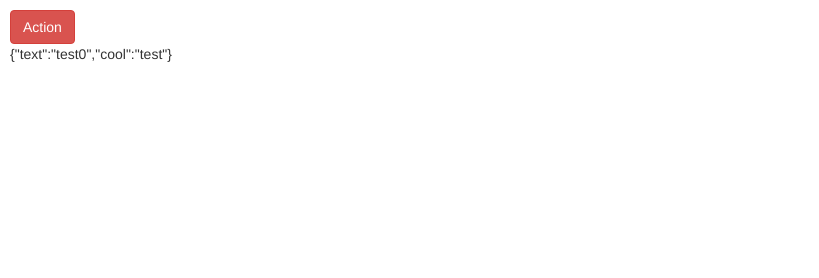
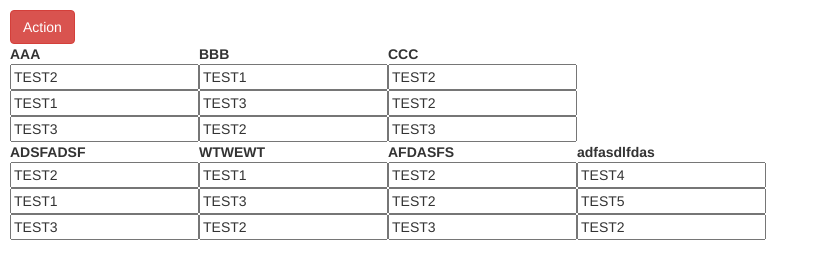
Before and after one commit to Jun2theizzle/AngularTable, a plain HTML site: page NGTable/Index.html in a window 1280 px wide. Shown: the whole page, without its empty margins (0-819 px from the left). Drawn offline with nearby package versions, Linux system fonts and the light colour scheme.

Commit message:
Hard Part done....

```diff
--- a/Index.html
+++ b/NGTable/Index.html
@@ -4,11 +4,11 @@
   <title>My Angular Table</title>
   <script src="https://cdnjs.cloudflare.com/ajax/libs/jquery/2.1.4/jquery.min.js"></script>
   <script src="https://ajax.googleapis.com/ajax/libs/angularjs/1.3.14/angular.min.js"></script>
-  <script src="ui-bootstrap.min.js"></script>
-  <script src="ngApp.js"></script>
+  <script src="js/ui-bootstrap.min.js"></script>
+  <script src="js/ngApp.js"></script>
 
   <link rel="stylesheet" href="https://maxcdn.bootstrapcdn.com/bootstrap/3.3.5/css/bootstrap.min.css" />
-  <link rel="stylesheet" href="style.css" />
+  <link rel="stylesheet" href="styles/style.css" />
 
   <script type="text/javascript">
   $(document).ready(function() {
@@ -19,7 +19,9 @@
 <body ng-app="TableApp">
    <div ng-controller="TableController">
     <button id="testBtn" ng-click="myAlert()" type="button" class="btn btn-danger">Action</button>
-    <div test-directive awesome="test"></div>
+    <div awesome-table awesome-list="List1"></div>
+    <div awesome-table awesome-list="List2"></div>
+
   </div>
 </body>
 <script type="text/template" id="row.html">
--- /dev/null
+++ b/NGTable/js/ngApp.js
@@ -0,0 +1,129 @@
+var app = angular.module('TableApp', [] );
+
+app.run(function ($templateCache) {
+	// <script type="text/ng-template"> ... is preferred, but VS 2012 doesn't give intellisense there
+	angular.element('script[type="text/template"]').each(function(idx, el) {
+		$templateCache.put(el.id, el.innerHTML);
+	});
+});
+
+app.directive('myDirective', function ($compile) {
+	return {
+		restrict: 'A',
+		link: function (scope, element, attrs) {
+			element.html(($('<div id="test" ng-repeat="item in List1" />')));
+			$('#test').append($('<span class="Awesome" ng-bind="item"></span>'));
+			$compile($('#test'))(scope);
+		},
+	};
+});
+
+
+
+app.directive('testDirective', function ($compile) {
+	function MakeTable() {
+		var template = "";
+		template += "{{ awesome }}";
+
+		return template;
+	};
+
+	return {
+		restrict: 'A',
+		scope: {
+			awesome : '='
+		},
+		link: function (scope, element, attrs) {
+			scope.awesome.cool = "test";
+		},
+		template: $('<div id="test" ng-repeat="item in List1" />')
+	};
+});
+
+app.directive('awesomeTable', function ($compile) {
+	function MakeTable(DataList, DataListKey) {
+		var table = $('<table class="ng-table" />');
+				console.log(angular.toJson(DataList['data'], true));
+
+		if(DataList == {} || angular.isUndefined(DataList))
+			return table;
+
+		var tableHeader = MakeTableHeader(DataList['data'][0], DataList['options']);
+		var tableBody =  MakeTableBody(DataList['data'], DataList['options'], DataListKey);
+
+
+		table.append(tableHeader);
+		table.append(tableBody);
+		return table;
+	};
+
+	function MakeTableHeader(RowItem, options) {
+		var tableHeader = $('<thead class="ng-table-header" />');
+		if(RowItem == {} || angular.isUndefined(RowItem))
+			return tableHeader;
+
+		var tableHeaderRow = $('<tr class="ng-table-header-row" />');
+		angular.forEach(RowItem, function(value, key){
+			var thDOM = $('<th class="ng-table-cell" ng-click="reverse=!reverse; predicate=\''+ key +'\'"/>');
+			thDOM.html('<span>' + key +'</span>');
+			tableHeaderRow.append(thDOM);
+		});
+		tableHeader.append(tableHeaderRow);
+
+		return tableHeader;
+	};
+
+	function MakeTableBody(Data, options, DataListKey) {
+		var tableBody =  $('<tbody class="ng-table-body" />');
+		tableBody.append(MakeBodyRow(Data[0], options, DataListKey));
+
+		return tableBody;
+	};
+
+	function MakeBodyRow(RowItem, options, DataListKey) {
+		var tableRow = $('<tr class="ng-table-body-row" ng-repeat="item in '+ DataListKey +'.data | orderBy:predicate:reverse " />');
+		angular.forEach(RowItem, function(value, key) {
+			var cell =  $('<td class="ng-table-body-cell"/>');
+			var input = $('<input type="text" class="ng-table-body-cell-input" ng-model="item.' + key +'" />');
+			cell.append(input);
+			tableRow.append(cell);
+		});
+		return tableRow;
+	};
+
+
+	return {
+		restrict: 'A',
+		scope: false,
+		link: function (scope, element, attrs) {
+			var list = attrs.awesomeList;
+			element.attr('class', 'ng-table-container');
+			scope.predicate = 'AASDFASAA';
+			scope.reverse = false;
+			var table = MakeTable(scope[list], list);
+			element.append(table);
+			$compile(table)(scope);
+		}
+	};
+});
+
+
+app.controller('TableController', function($scope) {
+	$scope.test = { text: "test0" };
+	$scope.List1 = {
+		data: [ { AAA : 'TEST2', BBB : 'TEST1', CCC : 'TEST2' },
+		{ AAA : 'TEST1', BBB : 'TEST3', CCC : 'TEST2' },
+		{ AAA : 'TEST3', BBB : 'TEST2', CCC : 'TEST3' }],
+		options:{ }
+	};
+
+	$scope.List2 = {
+		data: [ { ADSFADSF : 'TEST2', WTWEWT : 'TEST1', AFDASFS : 'TEST2', adfasdlfdas: 'TEST4' },
+		{ ADSFADSF : 'TEST1', WTWEWT : 'TEST3', AFDASFS : 'TEST2', adfasdlfdas: 'TEST5' },
+		{ ADSFADSF : 'TEST3', WTWEWT : 'TEST2', AFDASFS : 'TEST3', adfasdlfdas: 'TEST2' }],
+		options:{ }
+	};
+	$scope.myAlert = function() {
+		console.log($scope.test);
+	};
+});
--- a/ngApp.js
+++ /dev/null
@@ -1,59 +0,0 @@
-var app = angular.module('TableApp', [] );
-
-app.run(function ($templateCache) {
-	// <script type="text/ng-template"> ... is preferred, but VS 2012 doesn't give intellisense there
-	angular.element('script[type="text/template"]').each(function(idx, el) {
-		$templateCache.put(el.id, el.innerHTML);
-	});
-});
-
-app.directive('myDirective', function ($compile) {
-	return {
-		restrict: 'A',
-		link: function (scope, element, attrs) {
-			element.html(($('<div id="test" ng-repeat="item in List1" />')));
-			$('#test').append($('<span class="Awesome" ng-bind="item"></span>'));
-			$compile($('#test'))(scope);
-		},
-	};
-});
-
-function MakeTable() {
-	var template = "";
-	template += "{{ awesome }}";
-
-	return template;
-};
-
-app.directive('testDirective', function ($compile) {
-	return {
-		restrict: 'A',
-		scope: {
-			awesome : '='
-		},
-		link: function (scope, element, attrs) {
-			scope.awesome.cool = "test";
-		},
-		template: MakeTable()
-	};
-});
-
-
-app.controller('TableController', function($scope) {
-	$scope.test = { text: "test0" };
-	$scope.List1 = {
-		data: [
-		{ AAA : 'TEST', BBB : 'TEST1', CCC : 'TEST2' },
-		{ AAA : 'TEST', BBB : 'TEST1', CCC : 'TEST2' },
-		{ AAA : 'TEST', BBB : 'TEST1', CCC : 'TEST2' }
-		],
-		options: {
-			columns : [
-
-			]
-		}
-	};
-	$scope.myAlert = function() {
-		console.log($scope.test);
-	};
-});
```
Also changed, not shown: NGTable/js/ui-bootstrap.min.js (renamed from ui-bootstrap.min.js), NGTable/styles/style.css (renamed from style.css).
